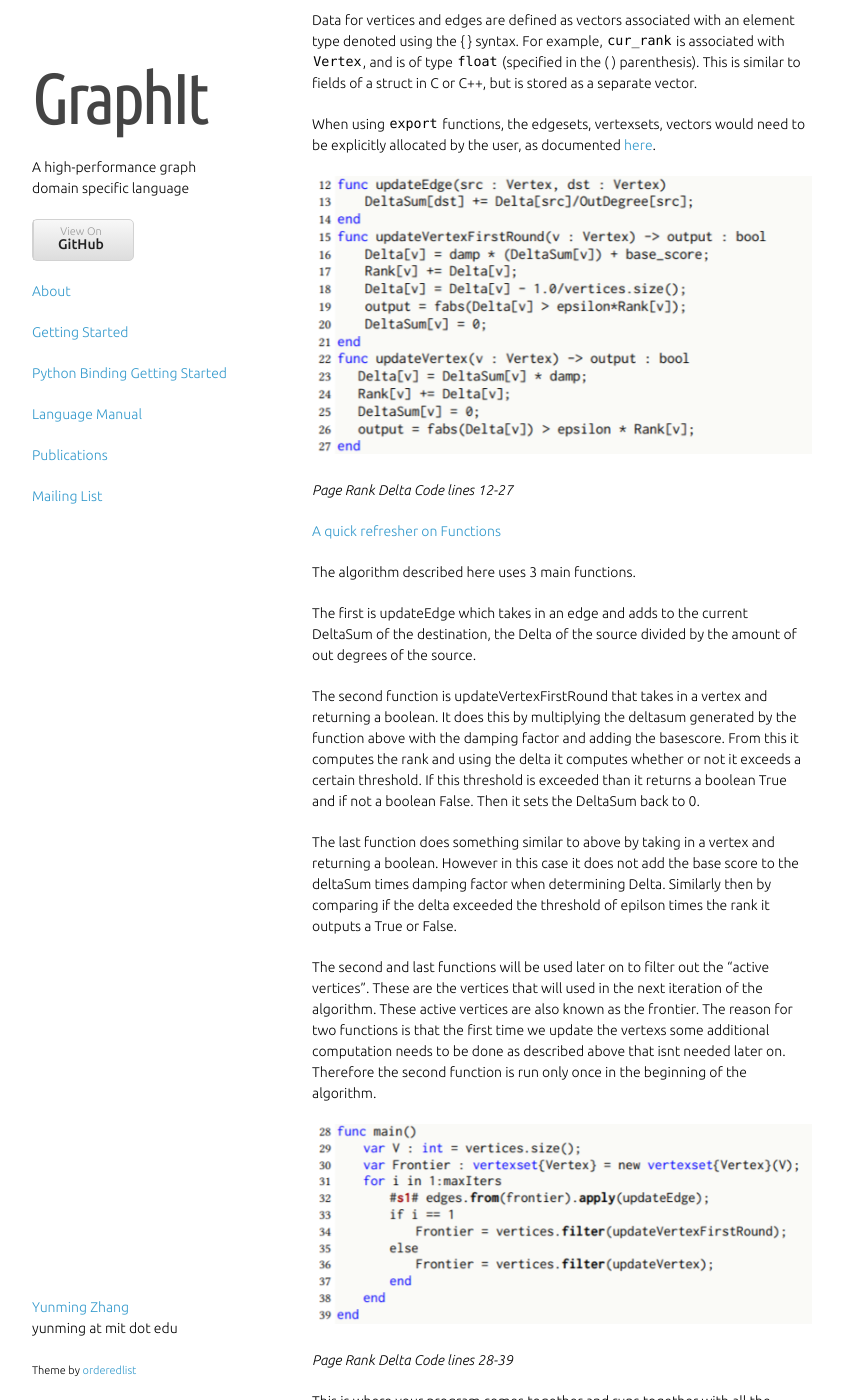
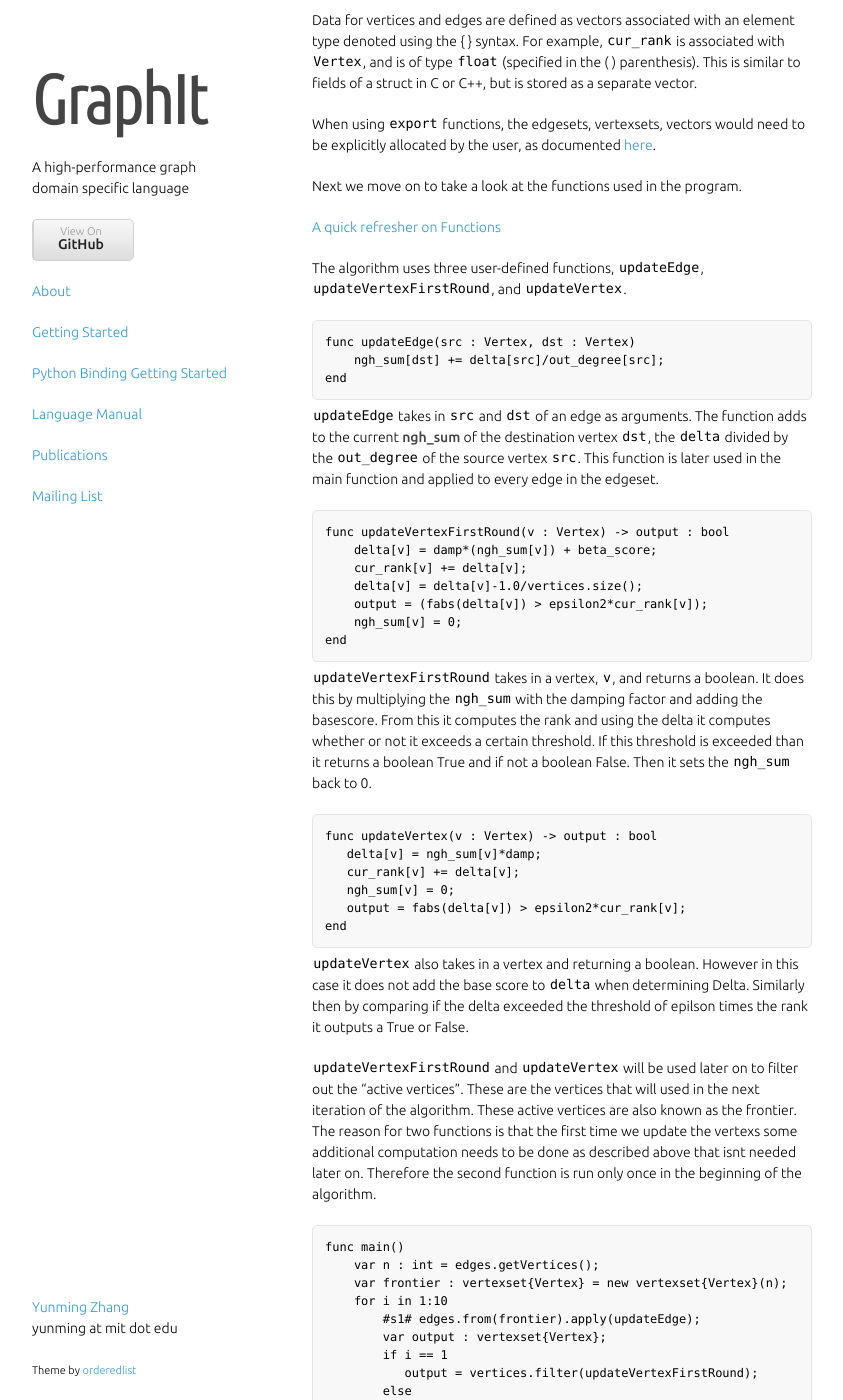
Before and after one commit to yunmingzhang17/yunmingzhang17.github.io, a Jekyll site: the page built from getting-started.md, in a window 1280 px wide and 1400 px high, scrolled down 2433 px. Shown: the whole window, without its empty margins (218-1061 px from the left). Built offline with Jekyll 4.4.1, drawn with Linux system fonts in a browser that asks for light colours; nearby versions of some CDN libraries; some web fonts are replaced; library files that are not in the unit come from our copies; some of the changed text lies outside the part shown.

Commit message:
more edits to the getting started guide

````diff
--- a/getting-started.md
+++ b/getting-started.md
@@ -109,26 +109,67 @@ Data for vertices and edges are defined as vectors associated with an element ty
 
 When using `export` functions, the edgesets, vertexsets, vectors would need to be explicitly allocated by the user, as documented [here](language#export-functions).
 
-<img src="gallery/PageRankDeltaFuncs.png" alt="Page Rank Delta Code lines 12-27">
 
-*Page Rank Delta Code lines 12-27*
+Next we move on to take a look at the functions used in the program.
 
-[A quick refresher on Functions](http://graphit-lang.org/language#functions)
+[A quick refresher on Functions](language#functions)
 
-The algorithm described here uses 3 main functions.
+The algorithm uses three user-defined functions, `updateEdge`, `updateVertexFirstRound`, and `updateVertex`.
 
-The first is updateEdge which takes in an edge and adds to the current DeltaSum of the destination, the Delta of the source divided by the amount of out degrees of the source.
+```
+func updateEdge(src : Vertex, dst : Vertex)
+    ngh_sum[dst] += delta[src]/out_degree[src];
+end
+```
 
-The second function is updateVertexFirstRound that takes in a vertex and returning a boolean. It does this by multiplying the deltasum generated by the function above with the damping factor and adding the basescore. From this it computes the rank and using the delta it computes whether or not it exceeds a certain threshold. If this threshold is exceeded than it returns a boolean True and if not a boolean False. Then it sets the DeltaSum back to 0.
-
-The last function does something similar to above by taking in a vertex and returning a boolean. However in this case it does not add the base score to the deltaSum times damping factor when determining Delta. Similarly then by comparing if the delta exceeded the threshold of epilson times the rank it outputs a True or False.
-
-The second and last functions will be used later on to filter out the "active vertices". These are the vertices that will used in the next iteration of the algorithm. These active vertices are also known as the frontier. The reason for two functions is that the first time we update the vertexs some additional computation needs to be done as described above that isnt needed later on. Therefore the second function is run only once in the beginning of the algorithm.
+`updateEdge` takes in `src` and `dst` of an edge as arguments. The function adds to the current __ngh_sum__ of the destination vertex `dst`, the `delta` divided by the `out_degree` of the source vertex `src`. This function is later used in the main function and applied to every edge in the edgeset.
 
 
-<img src="gallery/PageRankDeltaMain.png" alt="Page Rank Delta Code lines 28-39">
+```
+func updateVertexFirstRound(v : Vertex) -> output : bool
+    delta[v] = damp*(ngh_sum[v]) + beta_score;
+    cur_rank[v] += delta[v];
+    delta[v] = delta[v]-1.0/vertices.size();
+    output = (fabs(delta[v]) > epsilon2*cur_rank[v]);
+    ngh_sum[v] = 0;
+end
+```
 
-*Page Rank Delta Code lines 28-39*
+`updateVertexFirstRound` takes in a vertex, `v`, and returns a boolean. It does this by multiplying the `ngh_sum` with the damping factor and adding the basescore. From this it computes the rank and using the delta it computes whether or not it exceeds a certain threshold. If this threshold is exceeded than it returns a boolean True and if not a boolean False. Then it sets the `ngh_sum` back to 0.
+
+```
+func updateVertex(v : Vertex) -> output : bool
+   delta[v] = ngh_sum[v]*damp;
+   cur_rank[v] += delta[v];
+   ngh_sum[v] = 0;
+   output = fabs(delta[v]) > epsilon2*cur_rank[v];
+end
+```
+
+`updateVertex` also takes in a vertex and returning a boolean. However in this case it does not add the base score to `delta` when determining Delta. Similarly then by comparing if the delta exceeded the threshold of epilson times the rank it outputs a True or False.
+
+`updateVertexFirstRound` and `updateVertex` will be used later on to filter out the "active vertices". These are the vertices that will used in the next iteration of the algorithm. These active vertices are also known as the frontier. The reason for two functions is that the first time we update the vertexs some additional computation needs to be done as described above that isnt needed later on. Therefore the second function is run only once in the beginning of the algorithm.
+
+
+```
+func main()
+    var n : int = edges.getVertices();
+    var frontier : vertexset{Vertex} = new vertexset{Vertex}(n);
+    for i in 1:10
+        #s1# edges.from(frontier).apply(updateEdge);
+        var output : vertexset{Vertex};
+        if i == 1
+           output = vertices.filter(updateVertexFirstRound);
+        else
+           output = vertices.filter(updateVertex);
+        end
+        delete frontier;
+        frontier = output;
+    end
+    delete frontier;
+end
+```
+*main function of PageRankDelta*
 
 This is where your program comes together and runs together with all the functions you created. What makes GraphIt great is that the language constructs of GraphIt separates edge processing logic from edge traversal, edge filtering (from, to, srcFilter, and dstFilter), atomic synchronization, and modified vertex deduplication and tracking logic (apply and applyModified). This separation enables the compiler to represent the algorithm from a high level, exposing opportunities for edge traversal and vertex data layout optimizations. Moreover, it frees the programmer from specifying low-level implementation details, such as synchronization and deduplication logic.
 
````
Also changed, not shown: 1 other file.
